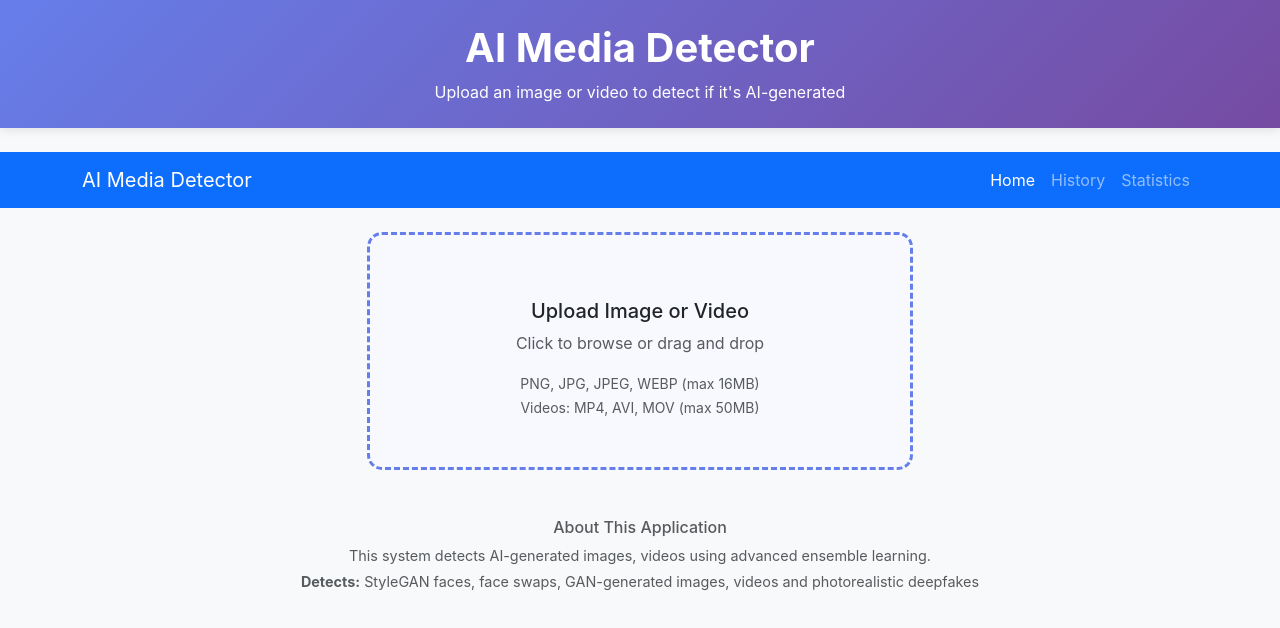
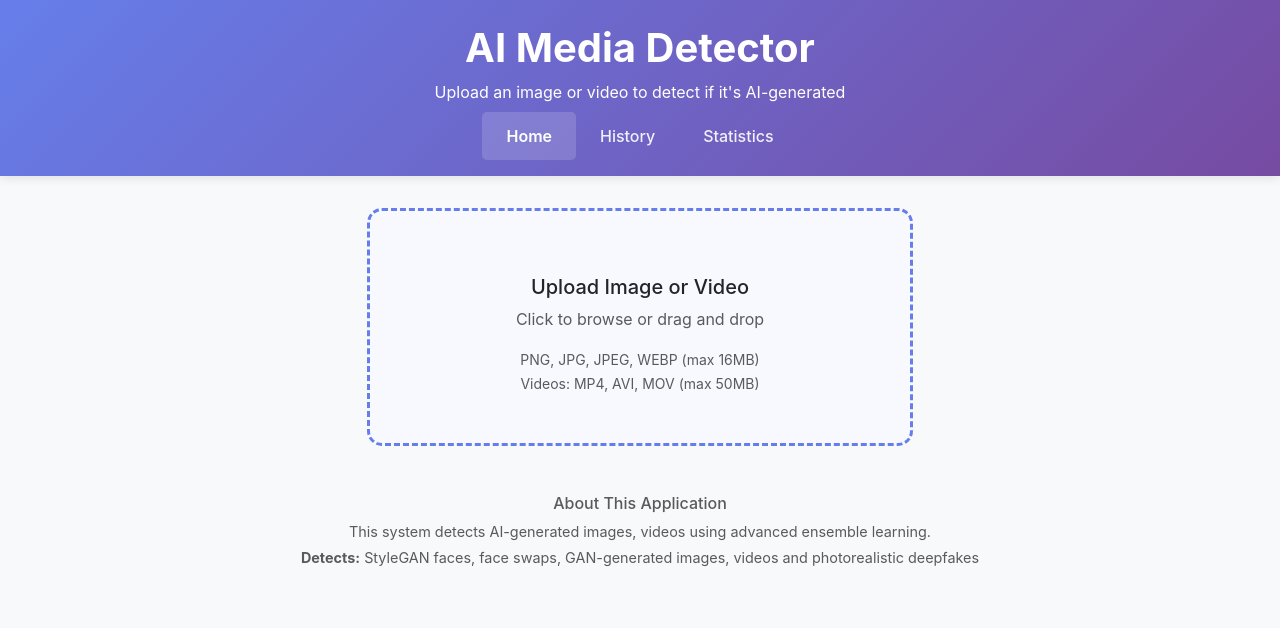
Before and after one commit to ViktorKobylka/AI-MEDIA-DETECTION, a React (Create React App) app in the folder frontend/: page / in a window 1280 px wide. Shown: the top 628 px of the page. Built offline with nearby package versions, Linux system fonts and the light colour scheme.

Commit message:
Replaced Navigation bar to header

```diff
--- a/frontend/src/App.css
+++ b/frontend/src/App.css
@@ -10,14 +10,64 @@ body {
   flex-direction: column;
 }
 
-.header {
+/* Header + Navbar Wrapper */
+.header-navbar-wrapper {
   background: linear-gradient(135deg, #667eea 0%, #764ba2 100%) !important;
   box-shadow: 0 2px 10px rgba(0, 0, 0, 0.1);
+  margin-bottom: 2rem;
+}
+
+.header {
+  background: transparent !important;
+  margin-bottom: 0 !important;
+  padding-bottom: 0 !important;
+  box-shadow: none !important;
 }
 
 .header h1 {
   font-weight: 700;
   font-size: 2.5rem;
+}
+
+/* Navbar - completely merged, absolutely no separation */
+.navbar {
+  background: transparent !important;
+  margin: 0 !important;
+  padding-top: 0 !important;
+  padding-bottom: 1rem !important;
+  margin-bottom: 0 !important;
+  box-shadow: none !important;
+  border: 0 !important;
+}
+
+.navbar::before,
+.navbar::after {
+  display: none !important;
+}
+
+.navbar .container {
+  border: none !important;
+  padding-top: 0.5rem !important;
+}
+
+.navbar-nav .nav-link {
+  color: rgba(255, 255, 255, 0.9) !important;
+  font-weight: 500;
+  transition: all 0.2s ease;
+  padding: 0.75rem 1.5rem !important;
+}
+
+.navbar-nav .nav-link:hover {
+  color: #ffffff !important;
+  background-color: rgba(255, 255, 255, 0.1);
+  border-radius: 5px;
+}
+
+.navbar-nav .nav-link.active {
+  color: #ffffff !important;
+  font-weight: 600;
+  background-color: rgba(255, 255, 255, 0.15);
+  border-radius: 5px;
 }
 
 /* Upload Area */
@@ -137,5 +187,5 @@ body {
   }
 }
 
-/* Bootstrap Icons */
+/* Bootstrap Icons (if not using CDN) */
 @import url('https://cdn.jsdelivr.net/npm/bootstrap-icons@1.11.0/font/bootstrap-icons.css');
--- a/frontend/src/App.js
+++ b/frontend/src/App.js
@@ -1,3 +1,4 @@
+import React from 'react';
 import { BrowserRouter as Router, Routes, Route } from 'react-router-dom';
 import Navbar from './components/Navbar';
 import Home from './pages/Home';
@@ -10,7 +11,8 @@ function App() {
     <Router>
       <div className="App">
         {/* Header */}
-        <div className="header bg-primary text-white py-4 mb-4">
+        <div className="header-navbar-wrapper">
+          <div className="header text-white py-4">
             <div className="container">
               <h1 className="text-center mb-2">
                 AI Media Detector
@@ -20,21 +22,23 @@ function App() {
               </p>
             </div>
           </div>
-
-        {/* Navigation */}
+          { /* Navigation */}
           <Navbar />
+        </div>
 
         {/* Routes */}
+        <div>
           <Routes>
             <Route path="/" element={<Home />} />
             <Route path="/history" element={<History />} />
             <Route path="/statistics" element={
               <div className="container text-center py-5">
                 <h2>Statistics</h2>
-              <p className="text-muted">...</p>
+                <p className="text-muted">Coming soon...</p>
               </div>
             } />
           </Routes>
+        </div>
 
         {/* Footer */}
         <div className="text-center mt-5 mb-4">
--- a/frontend/src/components/Navbar.jsx
+++ b/frontend/src/components/Navbar.jsx
@@ -12,20 +12,17 @@ const Navbar = () => {
   const location = useLocation();
 
   return (
-    <BootstrapNavbar bg="primary" variant="dark" expand="lg" className="mb-4">
+    <BootstrapNavbar variant="dark" expand="lg">
       <Container>
-        <BootstrapNavbar.Brand as={Link} to="/">
-          AI Media Detector
-        </BootstrapNavbar.Brand>
-
         <BootstrapNavbar.Toggle aria-controls="navbar-nav" />
 
         <BootstrapNavbar.Collapse id="navbar-nav">
-          <Nav className="ms-auto">
+          <Nav className="mx-auto">
             <Nav.Link
               as={Link}
               to="/"
               active={location.pathname === '/'}
+              className="px-4"
             >
               Home
             </Nav.Link>
@@ -34,6 +31,7 @@ const Navbar = () => {
               as={Link}
               to="/history"
               active={location.pathname === '/history'}
+              className="px-4"
             >
               History
             </Nav.Link>
@@ -42,6 +40,7 @@ const Navbar = () => {
               as={Link}
               to="/statistics"
               active={location.pathname === '/statistics'}
+              className="px-4"
             >
               Statistics
             </Nav.Link>
@@ -49,6 +48,7 @@ const Navbar = () => {
         </BootstrapNavbar.Collapse>
       </Container>
     </BootstrapNavbar>
+
   );
 };
 
```
Lines whose indentation alone changed are shown as unchanged.
